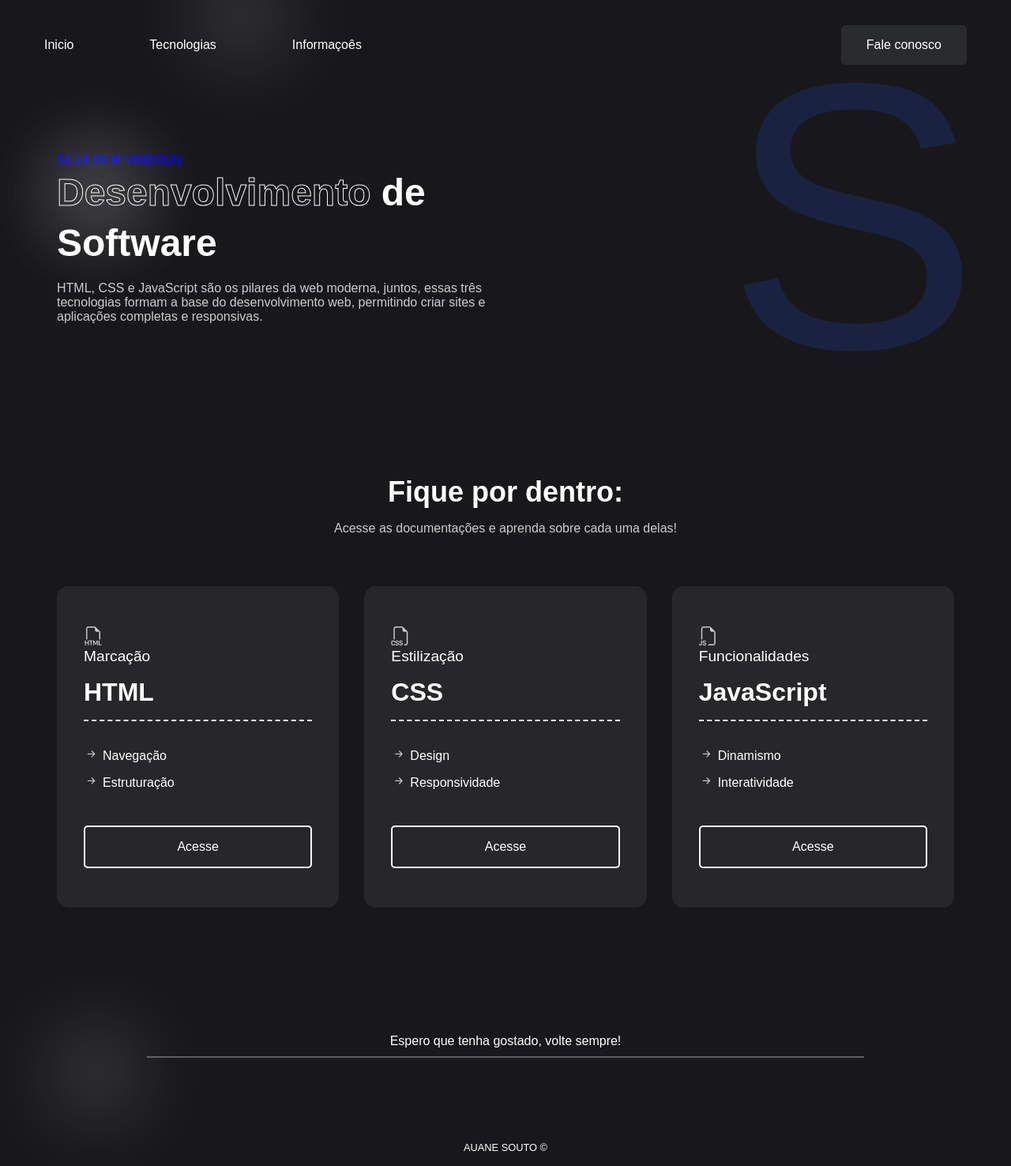
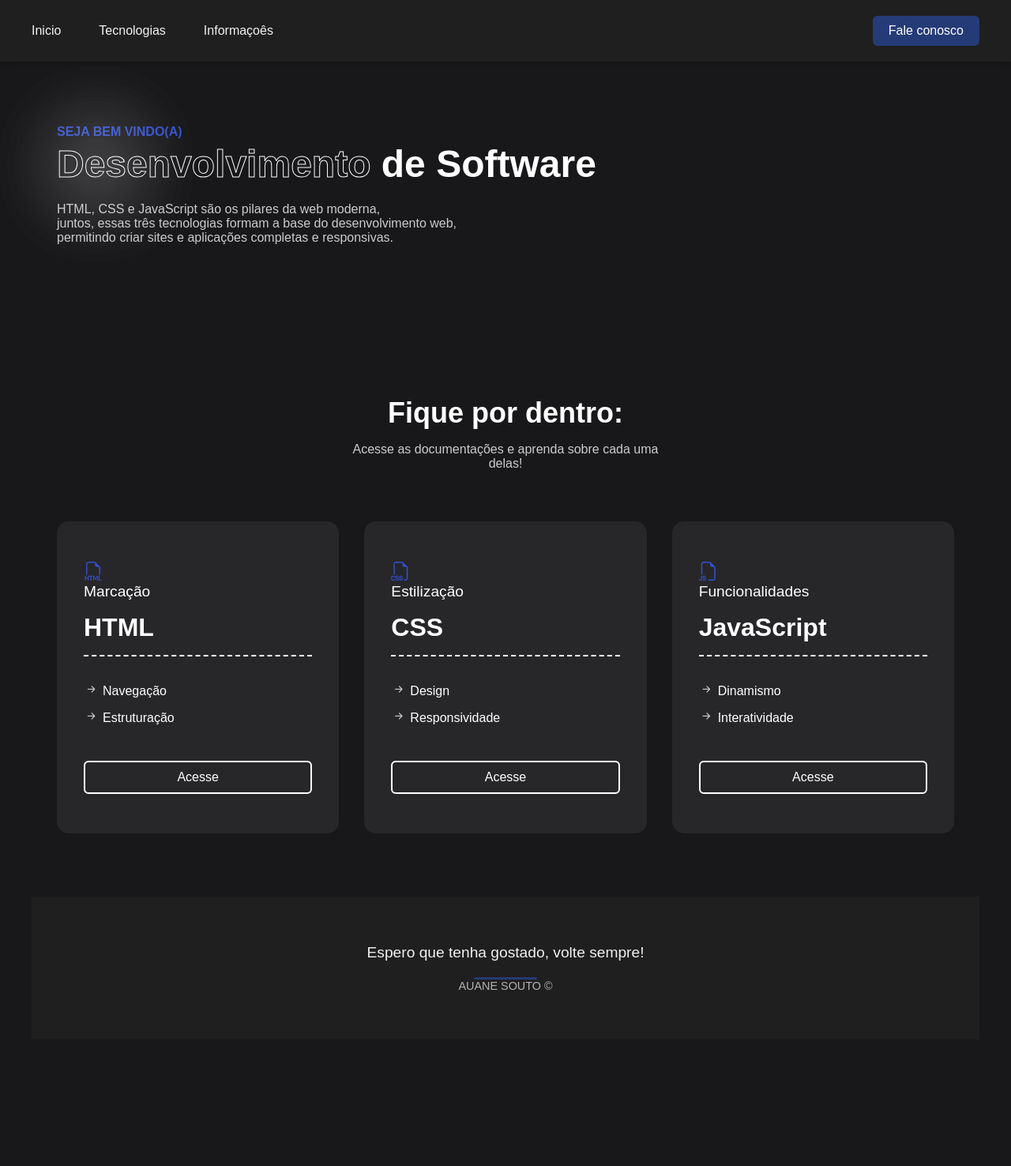
Before and after one commit to Auane-Souto/projeto1, a plain HTML site: page index.html in a window 1280 px wide. Shown: the whole page at 79% size. After the commit the page ends 1316 px from the top, so only its background shows below. Drawn offline with nearby package versions, Linux system fonts and the light colour scheme.

Commit message:
links e navegação

```diff
--- a/index.html
+++ b/index.html
@@ -14,9 +14,9 @@
         </div> <!--nav-logo-->
 
         <ul class="nav-links">
-            <li class="link"><a href="#">Inicio</li>
-            <li id="link2" class="link"><a href="#">Tecnologias</li>
-            <li id="link3" class="link"><a href="#">Informaçoês</li>
+            <li class="link"><a id="link1" href="#">Inicio</a></li>
+            <li class="link"><a id="link2" href="#">Tecnologias</a></li>
+            <li class="link"><a id="link3" href="#">Informaçoês</a></li>
         </ul> <!--ul nav-links-->
 
         <button class="btn">Fale conosco</button>
@@ -24,6 +24,7 @@
     </nav>
 
     <header class="container">
+
         <div class="content">
             <span class="blur"></span>
             <span class="blur"></span>
@@ -32,7 +33,7 @@
             <h1><span>Desenvolvimento</span> de Software</h1>
 
             <p>
-               HTML, CSS e JavaScript são os pilares da web moderna, juntos, essas três tecnologias formam a base do desenvolvimento web, permitindo criar sites e aplicações completas e responsivas.
+               HTML, CSS e JavaScript são os pilares da web moderna,<br> juntos, essas três tecnologias formam a base do desenvolvimento web,<br> permitindo criar sites e aplicações completas e responsivas.
 
             </p>
 
@@ -52,7 +53,9 @@
                     <p><i class="bi bi-arrow-right-short"></i>Navegação</p>
                     <p><i class="bi bi-arrow-right-short"></i>Estruturação</p>
                 </div>
-                <button class="btn">Acesse</button>
+
+                <button class="btn" id="btn-html">Acesse</button>
+
             </div>
 
             <div class="card">
@@ -63,7 +66,9 @@
                     <p><i class="bi bi-arrow-right-short"></i>Design</p>
                     <p><i class="bi bi-arrow-right-short"></i>Responsividade</p>
                 </div>
-                <button class="btn">Acesse</button>
+
+                <button class="btn" id="btn-css">Acesse</button>
+
             </div>
 
             <div class="card">
@@ -74,7 +79,9 @@
                     <p><i class="bi bi-arrow-right-short"></i>Dinamismo</p>
                     <p><i class="bi bi-arrow-right-short"></i>Interatividade</p>
                 </div>
-                <button class="btn">Acesse</button>
+
+                <button class="btn" id="btn-js">Acesse</button>
+
             </div>
 
         </div> <!--pricing-->
@@ -82,17 +89,18 @@
     </section> <!--section container-->
 
     <footer class="container">
-         <span class="blur"></span>
-         <span class="blur"></span>
+
         <div class="column">
             <p>Espero que tenha gostado, volte sempre!</p>
             <div class="line-footer"></div>
 
+            <div class="copyright">AUANE SOUTO ©</div>
         </div> <!--column-->
+
 
     </footer>
 
-    <div class="copyright">AUANE SOUTO ©</div>
+
     <script src="script.js"></script>
 </body>
 </html>
--- a/script.js
+++ b/script.js
@@ -14,30 +14,26 @@ const link2 = document.getElementById("link2");
 const link3 = document.getElementById("link3");
 
 link1.addEventListener('click', () =>{
-    scrollToElement('.header');
+    scrollToElement('header');
 });
 
 link2.addEventListener('click', () =>{
-    scrollToElement('.section');
+    scrollToElement('section');
 });
 
 link3.addEventListener('click', () =>{
-    scrollToElement('.content');
+    scrollToElement('content');
 });
 
-document.addEventListener("DOMContentLoaded", function() {
-    const links = [
-        "https://developer.mozilla.org/pt-BR/docs/Web/HTML",
-        "https://developer.mozilla.org/pt-BR/docs/Web/CSS",
-        "https://developer.mozilla.org/pt-BR/docs/Web/JavaScript"
-    ];
+// Acesso as documentaçoês
+document.getElementById("btn-html").onclick = function () {
+  window.open("https://www.w3schools.com/html/default.asp", "_blank");
+};
 
-    let index = 0; // Índice para alternar os links
+document.getElementById("btn-css").onclick = function () {
+  window.open("https://www.w3schools.com/css/default.asp", "_blank");
+};
 
-    document.querySelectorAll(".btn").forEach(botao => {
-        botao.addEventListener("click", function() {
-            window.location.href = links[index]; // Redireciona para o link atual
-            index = (index + 1) % links.length; // Alterna ciclicamente entre os links
-        });
-    });
-});
+document.getElementById("btn-js").onclick = function () {
+  window.open("https://www.w3schools.com/js/default.asp", "_blank");
+};
--- a/style.css
+++ b/style.css
@@ -20,55 +20,47 @@ body{
 }
 
 nav{
-    max-width: 1200px;
-    margin: auto;
-    padding: 2rem 1rem;
   display: flex;
+  justify-content: space-between;
   align-items: center;
-    justify-content: space-between;
-    gap: 2rem;
+  background-color: #1f1f1f;
+  padding: 20px 40px;
+  font-family: 'Poppins', sans-serif;
+  box-shadow: 0 2px 8px rgba(0, 0, 0, 0.2);
 }
 
 .nav-links{
     list-style: none;
     display: flex;
-    align-items: center;
     gap: 3rem;
+    margin: 0;
+    padding: 0;
 }
 
 .link a{
-    position: relative;
-    padding-bottom: 0.75rem;
-    color: #fff;
+  text-decoration: none;
+  color: #f1f1f1;
+  font-size: 1em;
+  transition: color 0.3s ease;
 }
 
-.link a::after{
-    content: "";
-    position: absolute;
-    height: 2px;
-    width: 0;
-    bottom: 0;
-    left: 0;
-    background-color: #1e40af;
-    transition: all 0.3s ease;
-}
-
-.link a:hover::after{
-    width: 70%;
+a:hover {
+  color: #253b77;
 }
 
 .btn{
-    padding: 1rem 2rem;
-    font-size: 1rem;
-    color:#fff;
-    background-color: #2a2b2e;
-    border-radius: 5px;
+  background-color: #253b77;
+  color: #ffffff;
+  border: none;
+  padding: 10px 20px;
+  border-radius: 6px;
   cursor: pointer;
-    transition: all 0.3s ease;
+  font-size: 1em;
+  transition: background-color 0.3s ease;
 }
 
 .btn:hover{
-    background-color: #5f6166;
+    background-color: #2f4b97;
 }
 
 .container{
@@ -89,11 +81,12 @@ header .blur{
 header{
     position: relative;
     padding-top: 2rem;
-    display: grid;
-    grid-template-columns: repeat(2, 1fr);
+    display: flex;
+    min-height: 20vh;
     align-items: center;
     gap: 2rem;
 }
+
 
 header.content h4{
     margin-bottom: 1rem;
@@ -119,22 +112,8 @@ header .content p{
     margin-bottom: 2rem;
     color: #ccc;
 }
-
-header .image{
-    position: relative;
-}
-
-header::before{
-    content: "S";
-    position: absolute;
-    top: 0;
-    right: 0;
-    font-size: 30rem;
-    font-weight: 400;
-    line-height: 20rem;
-    color: #1d4ed8;
-    opacity: 0.2;
-    z-index: -100;
+header h4{
+    color: #3450ce;
 }
 
 section .header{
@@ -146,7 +125,7 @@ section .header{
 }
 
 .sub-header{
-    max-width: 600px;
+    max-width: 400px;
     margin: auto;
     text-align: center;
     color: #ccc;
@@ -180,7 +159,7 @@ section .header{
 }
 
 .pricing .card i{
-    color: #ccc;
+    color: #3450ce;
     font-size: 1.5rem;
     margin-right: 0.3rem;
 }
@@ -224,53 +203,43 @@ section .header{
 
 }
 
-
-footer .container{
+footer.container {
   position: relative;
-    padding: 20px;
+  background-color: #1f1f1f;
+  color: #f1f1f1;
+  padding: 60px 30px;
   text-align: center;
-    background: linear-gradient(135deg, #1e1e1e, #3b3b3b);
-    color: white;
+  overflow: hidden;
+  font-family: 'Poppins', sans-serif;
 }
 
-footer .column{
+
+/* Conteúdo principal */
+footer .column {
   position: relative;
-    z-index: 2;
+  z-index: 1;
+  max-width: 600px;
+  margin: 0 auto;
 }
 
-footer .blur {
-    position: absolute;
-    width: 100px;
-    height: 100px;
-    background: rgba(255, 255, 255, 0.2);
-    filter: blur(50px);
-    border-radius: 50%;
+footer .column p {
+  font-size: 1.2em;
+ margin-bottom: 20px;
 }
 
-footer .blur:nth-child(1) {
-    top: -30px;
-    left: 20%;
+/* Linha decorativa */
+footer .line-footer {
+  width: 80px;
+  height: 3px;
+  background-color: #253b77;
+  margin: 0 auto 0px auto;
+  border-radius: 2px;
 }
 
-.line-footer{
-        width: 80%;
-    height: 2px;
-    background: rgba(255, 255, 255, 0.3);
-    margin: 10px auto;
-}
-
-footer .column p{
-    color: #fff;
-    text-align: center;
-}
-
-.copyright{
-    max-width: 1200px;
-    margin: auto;
-    padding: 1rem;
-    color: #fff;
-    font-size: 0.8rem;
-    text-align: center;
+/* Copyright */
+footer .copyright {
+  font-size: 0.9em;
+  opacity: 0.7;
 }
 
 @media (width < 900px){
@@ -286,20 +255,31 @@ footer .column p{
     footer{
         grid-template-columns: 1fr 200px;
     }
-
 }
 
-@media (width < 600px){
-    header::before{
-        display: none;
+@media (width < 768px){
+
+    nav {
+    flex-direction: column;
+    align-items: flex-start;
   }
 
-    .pricing{
+  .nav-links {
+    flex-direction: column;
+    gap: 15px;
+    margin-top: 20px;
+  }
+
+  .btn {
+    margin-top: 20px;
+    align-self: flex-start;
+  }
+
+  .pricing {
     grid-template-columns: repeat(1, 1fr);
   }
 
-    footer{
+  footer {
     grid-template-columns: 1fr 150px;
-
   }
 }
```
Also changed, not shown: adicionais/programming-3173456_1280.png (added). Lines whose indentation alone changed are shown as unchanged.
